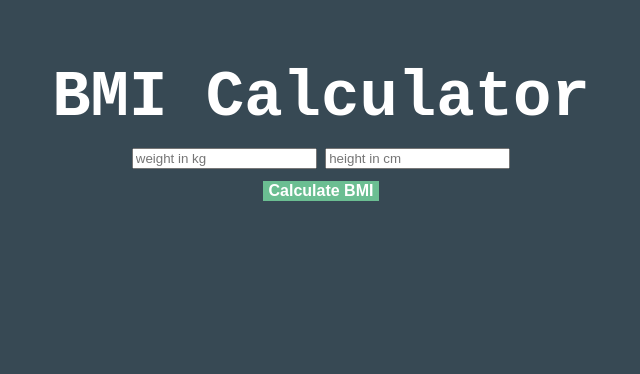
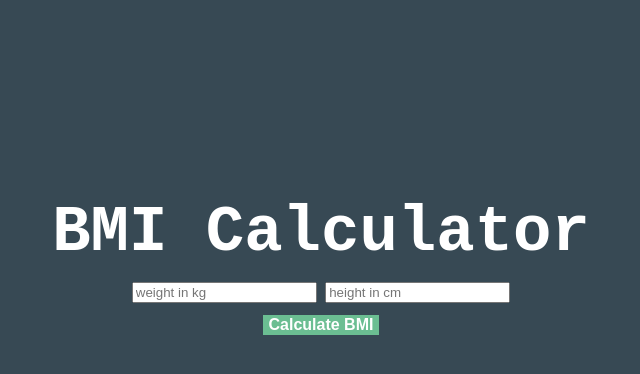
Before and after one commit to ArNeto19/bmiCalculator, a website: page index.html in a window 1280 px wide. Shown: the whole page, without its empty margins (319-959 px from the left). Drawn offline with Linux system fonts and the light colour scheme.

Commit message:
Minor fix.

```diff
--- a/style.css
+++ b/style.css
@@ -12,11 +12,7 @@ h1 {
 }
 
 .container {
-<<<<<<< HEAD
   margin: 15% auto;
-=======
-  margin: 60% auto;
->>>>>>> 2df97f3e6cd589d4e0b90df87d618560287972f8
 }
 
 button {
```
